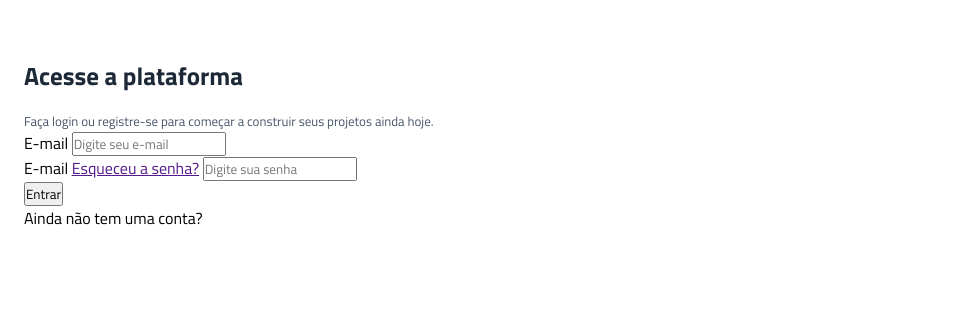
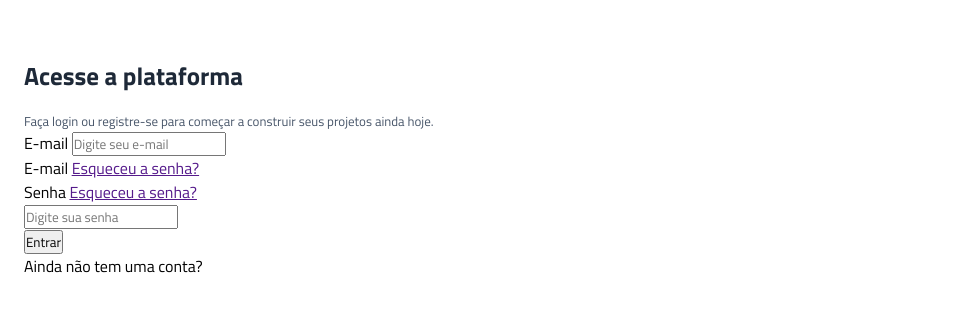
Before and after one commit to isaacjose11bti/projeto-vertigo, a plain HTML site: page index.html in a window 1280 px wide. Shown: the part 136-448 px from the top of the page, without its empty margins (0-958 px from the left). Drawn offline with Linux system fonts and the light colour scheme.

Commit message:
estilização dos labels e das âncoras de seção de login

```diff
--- a/index.html
+++ b/index.html
@@ -28,8 +28,14 @@
                 <div class="input-box">
                     <label for="senha">E-mail</label>
                     <a href="">Esqueceu a senha?</a>
+                    <div>
+                        <label for="senha">Senha</label>
+                        <a href="">Esqueceu a senha?</a>
+                    </div>
+
                     <input type="password" placeholder="Digite sua senha" id="senha">
                 </div>
+
                 <button>Entrar</button>
             </form>
             <p>
@@ -38,5 +44,4 @@
         </section>
     </main>
 </body>
-
 </html>
```
